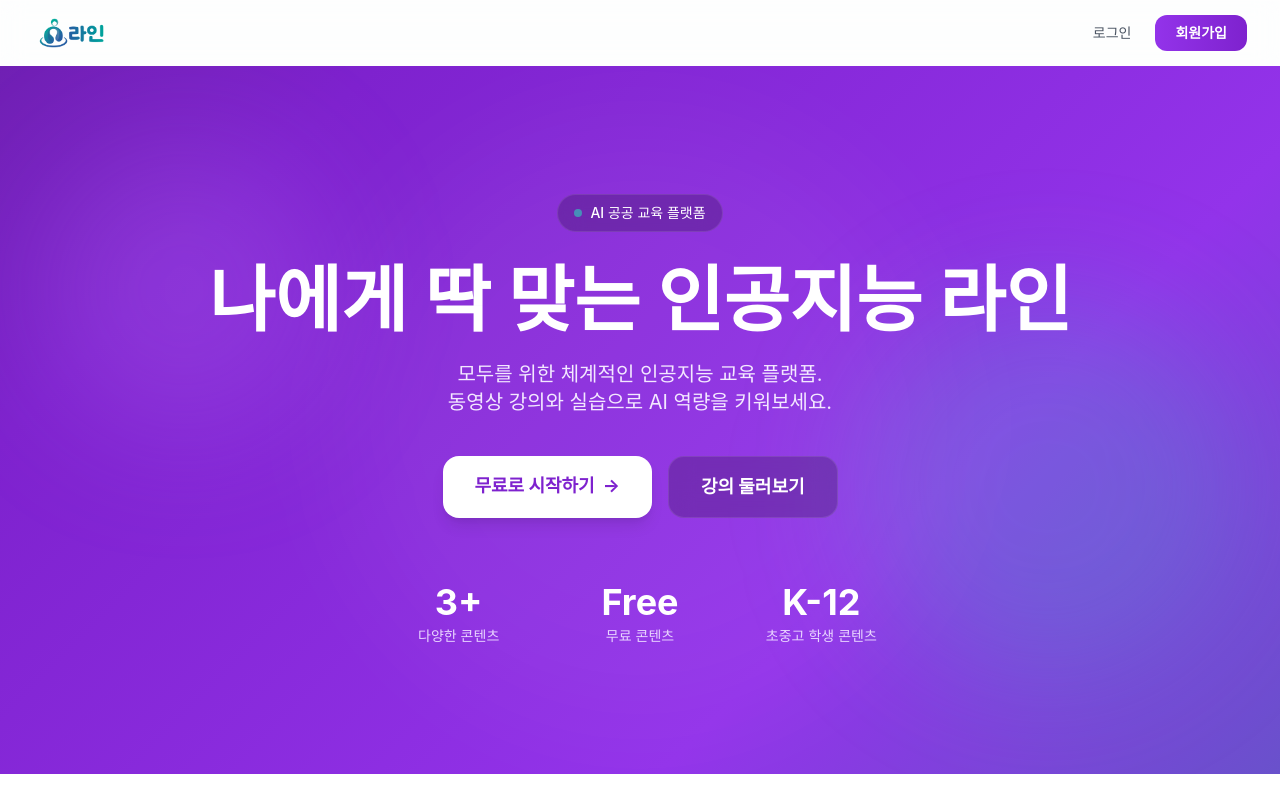
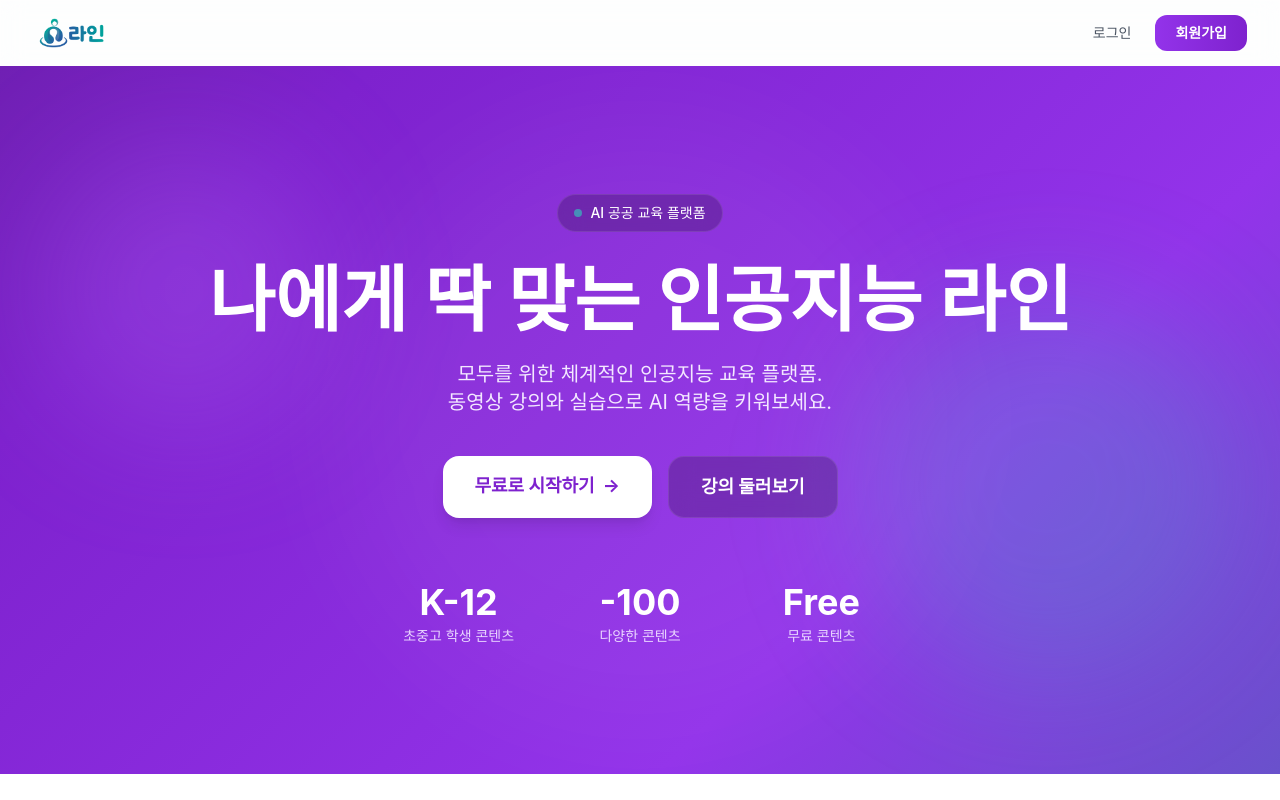
Before and after one commit to iLINE-iSERI/iline, a Next.js app: page / in a window 1280 px wide. Shown: the top 800 px of the page. Built offline with nearby package versions, Linux system fonts and the light colour scheme; no server answers.

Commit message:
Update page.tsx
콘텐츠 이름 변경

```diff
--- a/app/page.tsx
+++ b/app/page.tsx
@@ -52,16 +52,16 @@
 
               <div className="mt-16 grid grid-cols-3 gap-8 max-w-lg mx-auto">
                 <div className="text-center">
-                  <div className="text-3xl md:text-4xl font-bold text-white">3+</div>
+                  <div className="text-3xl md:text-4xl font-bold text-white">K-12</div>
+                  <div className="text-sm text-purple-200 mt-1"> 초중고 학생 콘텐츠 </div>
+                </div>
+                <div className="text-center">
+                  <div className="text-3xl md:text-4xl font-bold text-white">-100</div>
                   <div className="text-sm text-purple-200 mt-1"> 다양한 콘텐츠 </div>
                 </div>
                 <div className="text-center">
                   <div className="text-3xl md:text-4xl font-bold text-white">Free</div>
-                  <div className="text-sm text-purple-200 mt-1"> 무료 콘텐츠 </div>
-                </div>
-                <div className="text-center">
-                  <div className="text-3xl md:text-4xl font-bold text-white">K-12</div>
-                  <div className="text-sm text-purple-200 mt-1">초중고 학생 콘텐츠</div>
+                  <div className="text-sm text-purple-200 mt-1">무료 콘텐츠</div>
                 </div>
               </div>
             </div>
```
